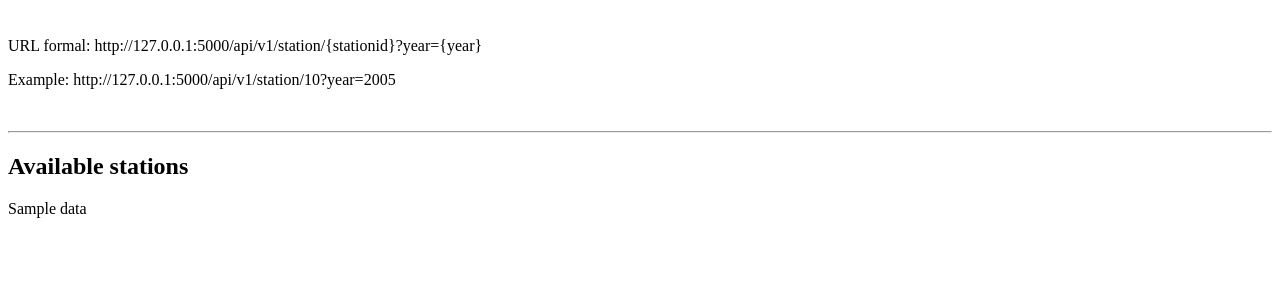
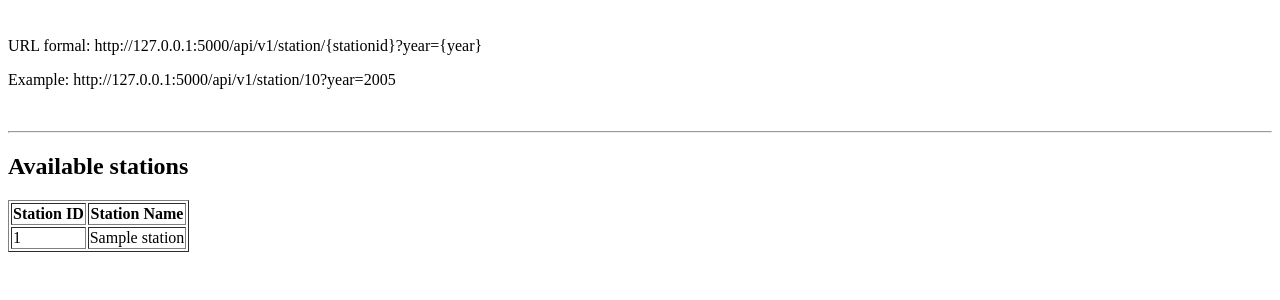
Before and after one commit to jexser/Weather_Station_Data_Portal, a Flask app: template templates/home.html in a window 1280 px wide. Shown: the part 294-594 px from the top of the page. Run offline with Flask 3, Linux system fonts and the light colour scheme; the template is opened without the code that fills it: most values are stand-ins (such as "Sample title", 1, 10 or a date in 2020).

Commit message:
Enhanced HTML rendreing

```diff
--- a/main.py
+++ b/main.py
@@ -27,7 +27,7 @@ def home():
         return jsonify_error(InternalServerError("Stations index data not found."))
     stations = load_and_clean_data(path, rows_to_skip=17, parse_dates=False)
     stations = stations[[Fields.field_STAID, Fields.field_STANAME]]
-    return render_template("home.html", data=stations.to_html())
+    return render_template("home.html", data=stations.to_dict(orient="records"))
 
 
 @app.route("/api/v1/station/<stationid>")
--- a/templates/home.html
+++ b/templates/home.html
@@ -17,6 +17,24 @@
     <br>
     <hr>
     <h2>Available stations</h2>
-    <p>{{data|safe}}</p>
+    <!-- <p>{{data|safe}}</p> -->
+    <p>
+        <table border="1">
+            <thead>
+                <tr>
+                    <th>Station ID</th>
+                    <th>Station Name</th>
+                </tr>
+            </thead>
+            <tbody>
+                {% for station in data %}
+                <tr>
+                    <td>{{ station['STAID'] }}</td>
+                    <td>{{ station['STANAME'] }}</td>
+                </tr>
+                {% endfor %}
+            </tbody>
+        </table>
+    </p>
 </body>
 </html>
```
